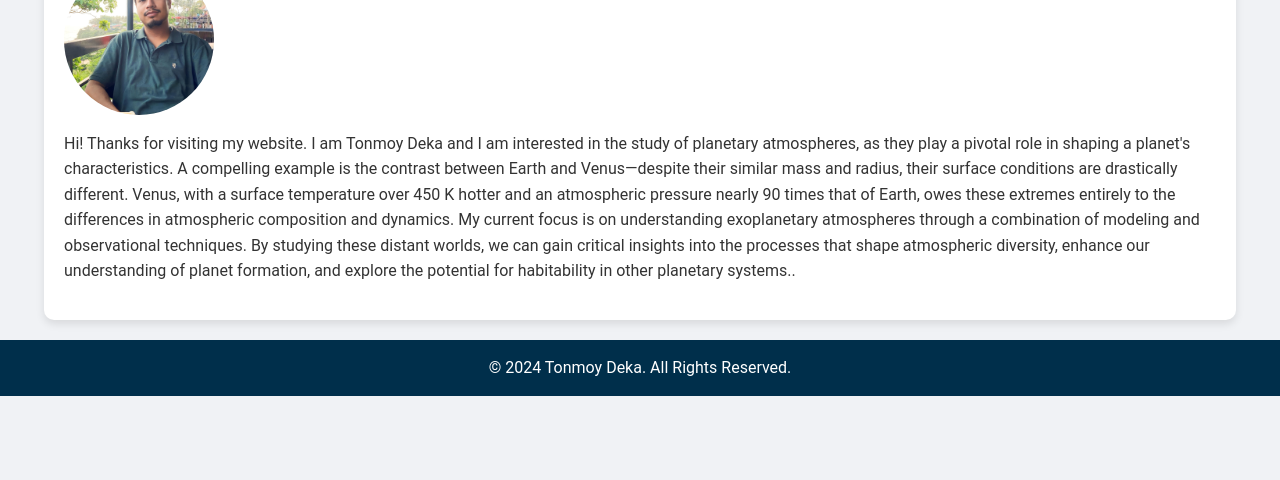
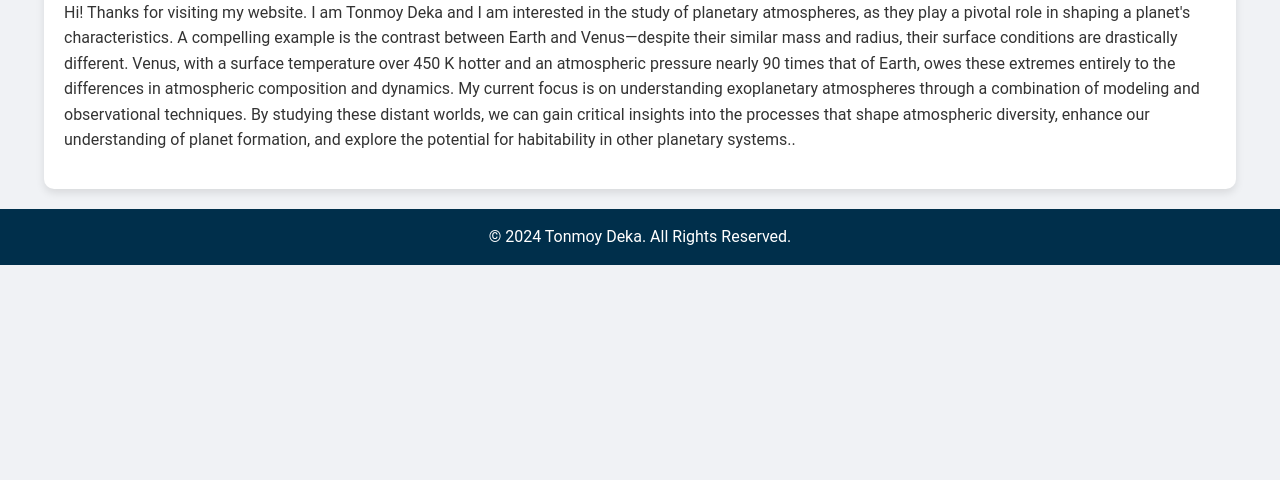
Before and after one commit to tonmoydeka/my_website, a plain HTML site: page index.html in a window 1280 px wide. Shown: the part 320-800 px from the top of the page. Drawn offline with Linux system fonts and the light colour scheme; files whose address does not match are found by name.

Commit message:
Update index.html

```diff
--- a/index.html
+++ b/index.html
@@ -221,7 +221,7 @@
 <section id="about">
     <h2>About Me</h2>
     <div class="about-content">
-        <img src="/home/tonmoy/Website_dev/Tonmoy.jpg" alt="Tonmoy Deka" class="about-img">
+        <img src="/https://github.com/tonmoydeka/my_website/blob/main/Tonmoy.jpg" alt="Tonmoy Deka" class="about-img">
         <p>Hi! Thanks for visiting my website. I am Tonmoy Deka and I am interested in the study
             of planetary atmospheres, as they play a pivotal role in shaping a planet's characteristics.
             A compelling example is the contrast between Earth and Venus—despite their similar mass and radius,
```
